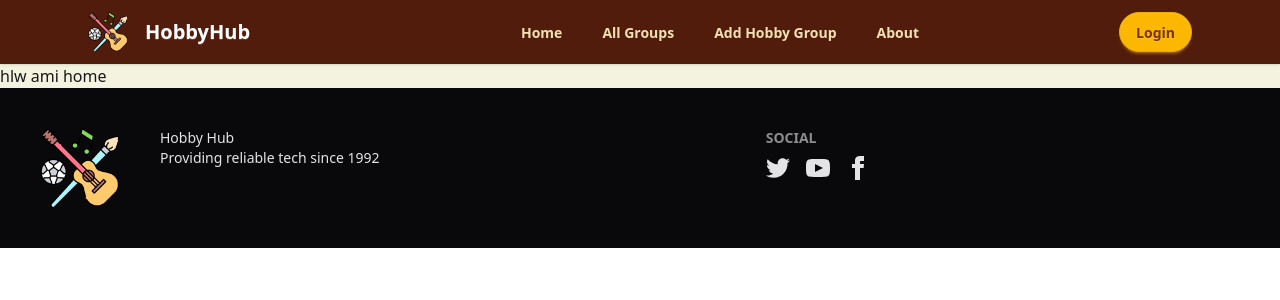
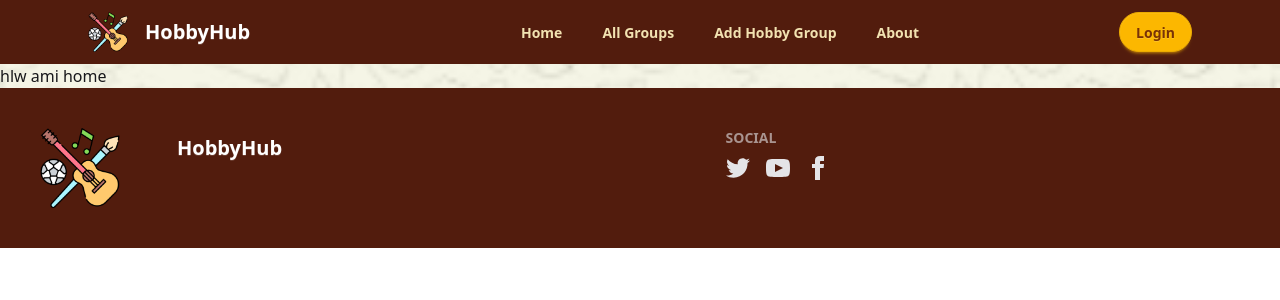
Before and after one commit to Tawfiquzzaman/Hobby-hub-web, a React (Vite) app: page / in a window 1280 px wide. Shown: the top 300 px of the page. Built offline with nearby package versions, Linux system fonts and the light colour scheme.

Commit message:
updated footer

```diff
--- a/src/components/Footer/Footer.jsx
+++ b/src/components/Footer/Footer.jsx
@@ -1,16 +1,13 @@
 import React from 'react';
+import { Link } from 'react-router';
 
 const Footer = () => {
     return (
         <div>
-            <footer className="footer sm:footer-horizontal bg-neutral text-neutral-content p-10">
+            <footer className="footer sm:footer-horizontal bg-[#521C0D] text-neutral-content p-10">
   <aside className='flex gap-10'>
     <img className='w-20' src="hobby.png" alt="" />
-    <p>
-      Hobby Hub
-      <br />
-      Providing reliable tech since 1992
-    </p>
+    <Link to='/'><a className="btn btn-ghost text-xl text-white">HobbyHub</a></Link>
   </aside>
   <nav>
     <div className='flex flex-col'>
--- a/src/pages/Root/Root.jsx
+++ b/src/pages/Root/Root.jsx
@@ -7,10 +7,18 @@ const Root = () => {
     return (
         <div>
             <Navbar></Navbar>
-            <div className='w-full mx-auto bg-[#F3F3E0]'>
-                <Outlet></Outlet>
+            <div className="relative w-full mx-auto bg-[#F3F3E0]">
 
-            </div>
+    <div
+      className="absolute inset-0 bg-cover bg-center opacity-20"
+      style={{ backgroundImage: "url('background.jpeg')" }}
+    ></div>
+
+
+    <div className="relative z-10">
+      <Outlet />
+    </div>
+  </div>
 
             <Footer></Footer>
 
```
Also changed, not shown: public/background.jpeg (added), src/pages/AllGroup/AllGroup.jsx (added).
